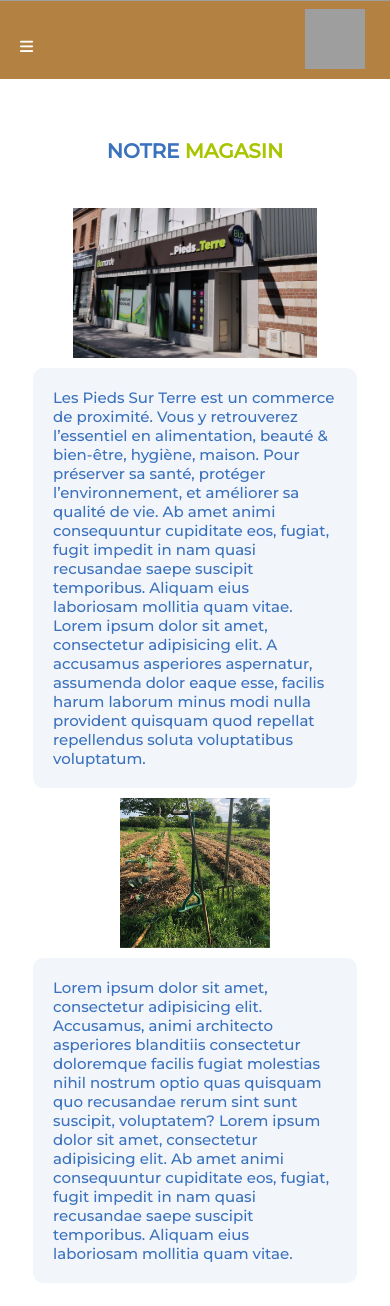
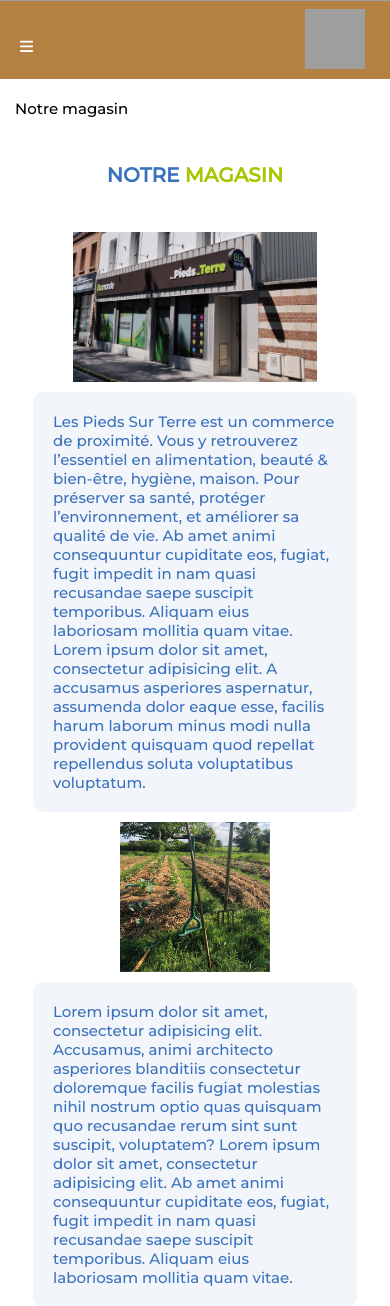
Before and after one commit to dodkirua/lpst, a PHP site: page / in a window 390 px wide. Shown: the part 292-1598 px from the top of the page. Run offline with PHP 8.4, Linux system fonts and the light colour scheme; some libraries are stand-ins or nearby versions; grey boxes are pictures that could not be loaded.

Commit message:
création bouton pour mobile

```diff
--- a/assets/css/style.css
+++ b/assets/css/style.css
@@ -332,6 +332,11 @@ p {
     margin: 5px 0;
 }
 
+ #pwMsg {
+     position: absolute;
+     right: 400px;
+ }
+
 @media screen and (max-width: 1160px) {
     .staffPhoto {
         width: 100px;
--- a/assets/js/app.js
+++ b/assets/js/app.js
@@ -1,4 +1,4 @@
-import {validate} from "./password.js";
+import {validate, compare} from "./password.js";
 
 //creation of LPST staff profiles.
 let organizationalChart = [
--- a/index.php
+++ b/index.php
@@ -6,6 +6,14 @@ include $_SERVER['DOCUMENT_ROOT'] . "/_partials/menu.php";
 ?>
 
     <main>
+        <div id="mobile">
+            <div class="buttonMobile">
+                <p> Notre magasin</p>
+            </div>
+            <div></div>
+        </div>
+
+        <div id="computer">
             <h1>NOTRE <span class="colorGreen">MAGASIN</span></h1>
             <div class="flexCenter " id="containerShop1">
                 <img class="shop" alt="Deventure du magasin" src="/assets/img/devanture_magasin.png">
@@ -57,6 +65,8 @@ include $_SERVER['DOCUMENT_ROOT'] . "/_partials/menu.php";
                     </div>
                 </div>
             </div>
+        </div>
+
 
     </main>
 
--- a/pages/registration.php
+++ b/pages/registration.php
@@ -23,11 +23,12 @@ include $_SERVER['DOCUMENT_ROOT'] . "/_partials/menu.php";
                 <input id="emailContact" type="email" name="emailContact" required>
             </div>
             <div class="flexColumn contact">
+                <label for="passwordRegistration" class="colorBlue">Mot de passe*</label>
+
                 <div class="flexRow">
-                    <label for="passwordRegistration" class="colorBlue">Mot de passe*</label>
+                    <input type="password" id="passwordRegistration" name="password">
                     <div id="pwMsg"></div>
                 </div>
-                <input type="password" id="passwordRegistration" name="password">
             </div>
             <div class="flexColumn contact">
                 <label for="repeatPassword" class="colorBlue">Répéter le mot de passe*</label>
```
Lines whose indentation alone changed are shown as unchanged.
